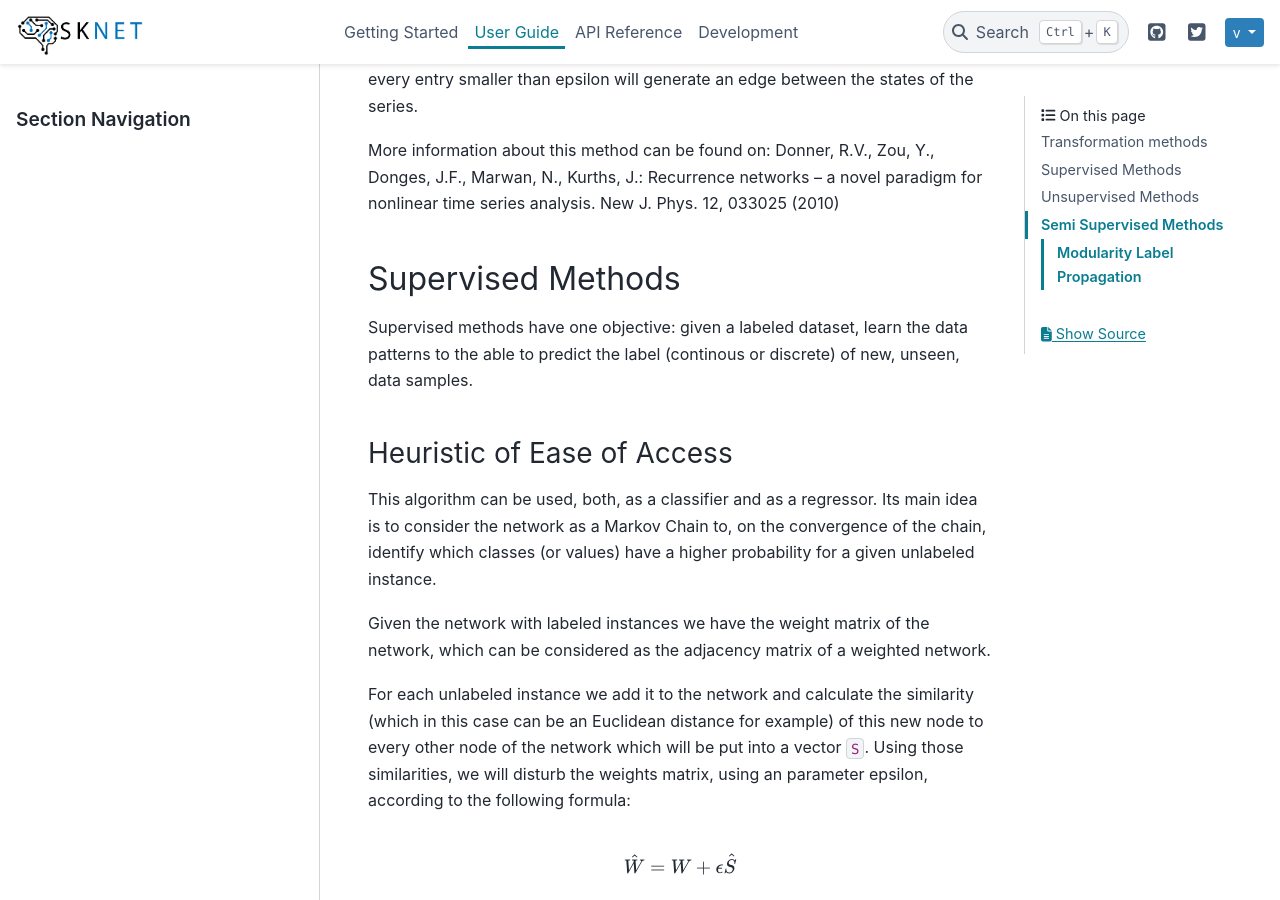
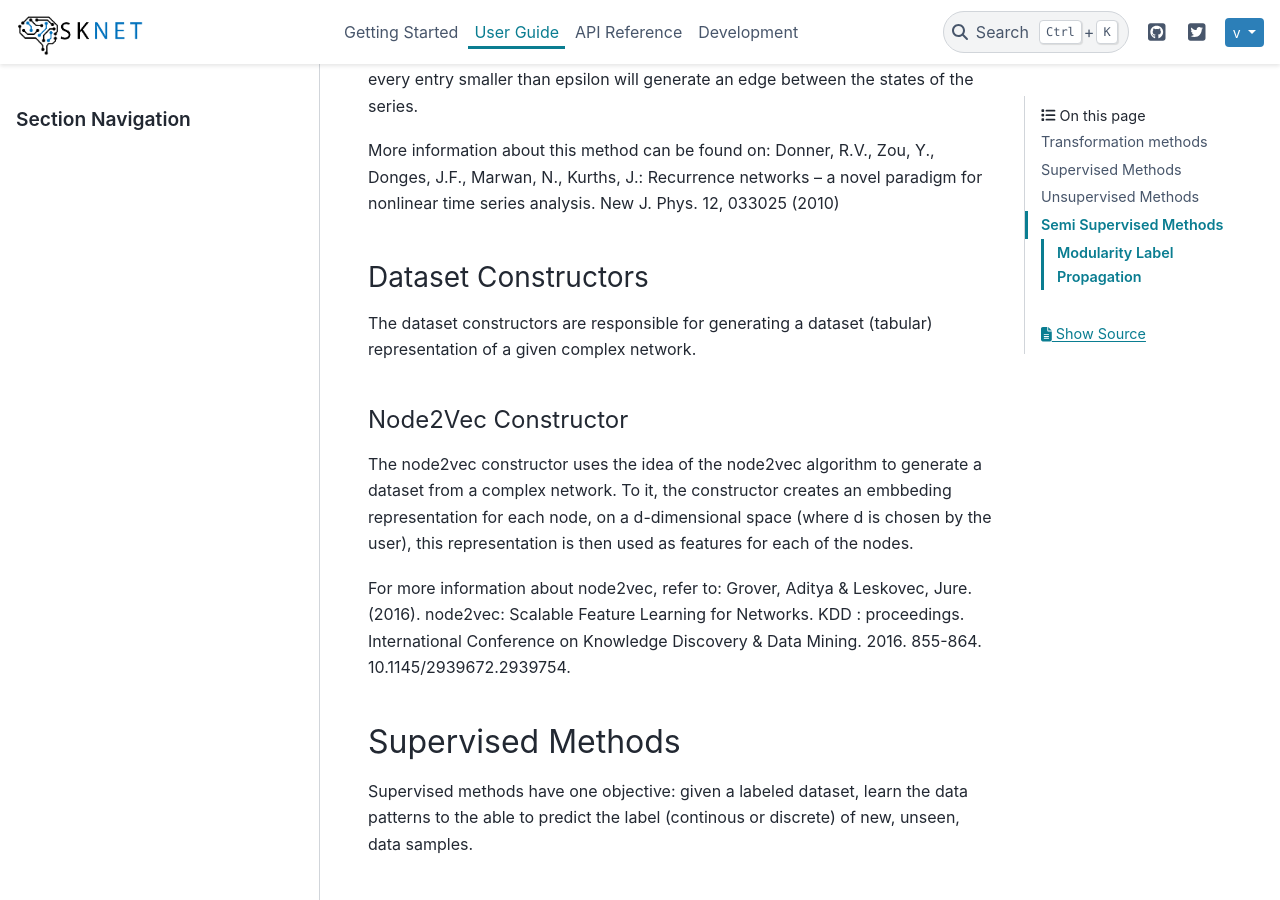
Before and after one commit to TNanukem/scikit-net, a Sphinx documentation site: the page built from docs/source/user_guide/index.rst, in a window 1280 px wide and 900 px high, scrolled down 4787 px. Built offline with Sphinx 7.4.7 and the PyData theme 0.15.4, drawn with Linux system fonts in a browser that asks for light colours.

```diff
--- a/docs/source/user_guide/index.rst
+++ b/docs/source/user_guide/index.rst
@@ -148,6 +148,22 @@ set to zero and every entry smaller than epsilon will generate an edge between t
 
 More information about this method can be found on: Donner, R.V., Zou, Y., Donges, J.F., Marwan, N., Kurths, J.: Recurrence
 networks – a novel paradigm for nonlinear time series analysis. New J. Phys. 12, 033025 (2010)
+
+Dataset Constructors
+--------------------
+
+The dataset constructors are responsible for generating a dataset (tabular) representation of a given complex network.
+
+Node2Vec Constructor
+^^^^^^^^^^^^^^^^^^^^
+
+The node2vec constructor uses the idea of the node2vec algorithm to generate a dataset from a complex network. To it,
+the constructor creates an embbeding representation for each node, on a d-dimensional space (where d is chosen by the user),
+this representation is then used as features for each of the nodes.
+
+For more information about node2vec, refer to: Grover, Aditya & Leskovec, Jure. (2016). node2vec: Scalable Feature
+Learning for Networks. KDD : proceedings. International Conference on Knowledge Discovery & Data Mining. 2016. 855-864.
+10.1145/2939672.2939754.
 
 Supervised Methods
 ==================
```
Also changed, not shown: 3 other files.
